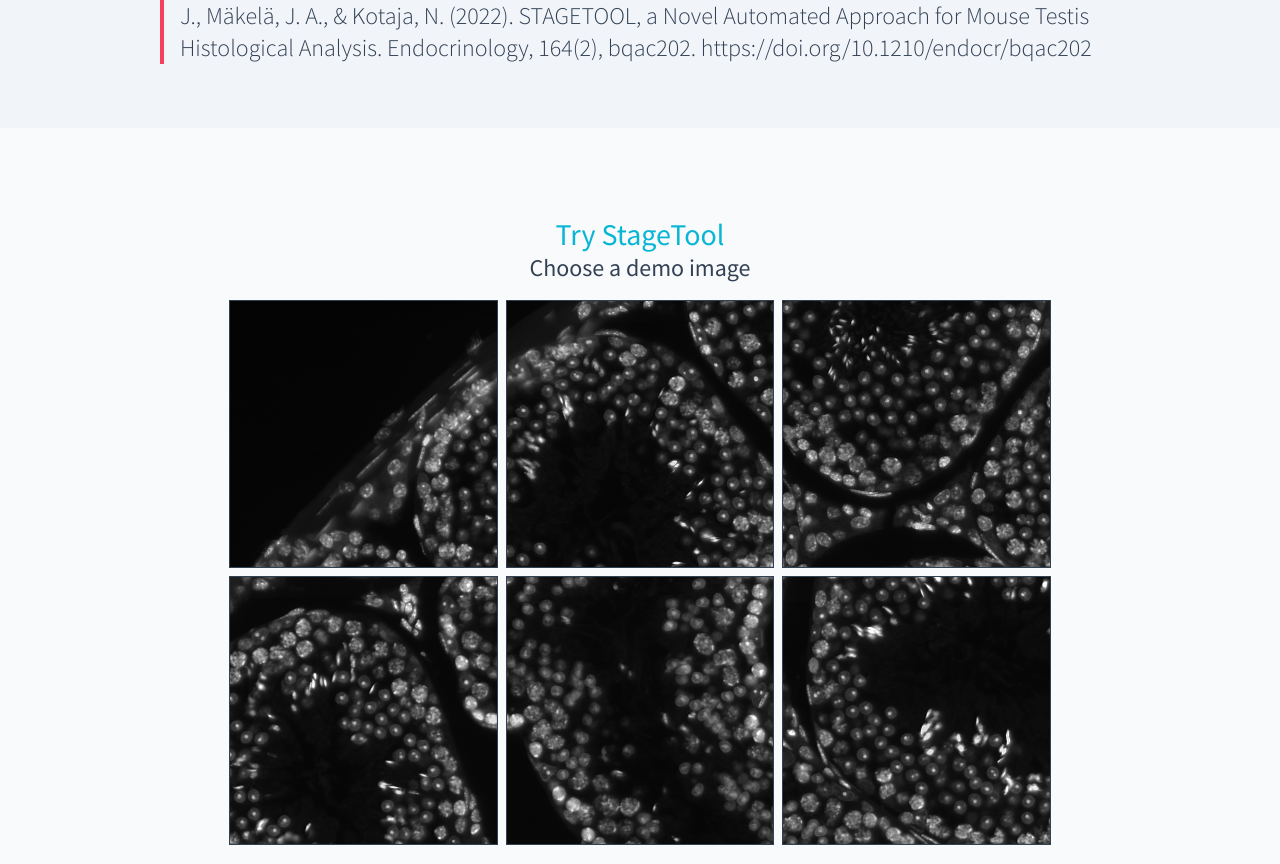
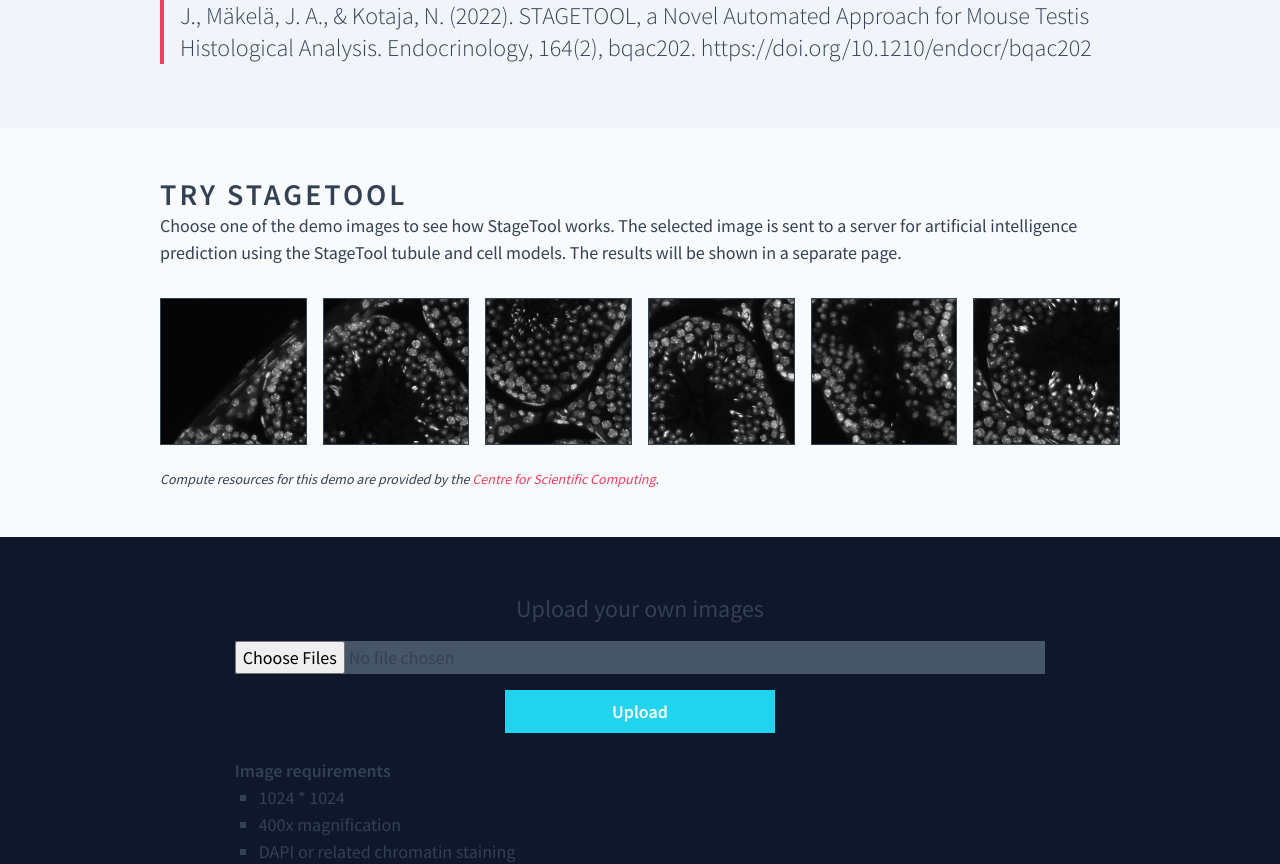
Before and after one commit to Turku-BioImaging/stagetool-ui, a Vue app: page / in a window 1280 px wide. Shown: the part 2345-3209 px from the top of the page. Built offline with nearby package versions, Linux system fonts and the light colour scheme.

Commit message:
update sample grid

```diff
--- a/src/components/SampleImageGrid.vue
+++ b/src/components/SampleImageGrid.vue
@@ -12,10 +12,15 @@ export default {
 </script>
 <template>
   <div class="sample-image-grid">
-    <div class="image-grid-container">
-      <h1>Try StageTool</h1>
-      <h2>Choose a demo image</h2>
-      <ul>
+    <div class="container mx-auto">
+      <div class="image-grid">
+        <h2>Try StageTool</h2>
+        <p >
+          Choose one of the demo images to see how StageTool works. The selected image is sent to a
+          server for artificial intelligence prediction using the StageTool tubule and cell models.
+          The results will be shown in a separate page.
+        </p>
+        <ul class="mt-8">
           <li><img @click="sendImageSrc" src="@/assets/sample-images/01.png" alt="" /></li>
           <li><img @click="sendImageSrc" src="@/assets/sample-images/02.png" alt="" /></li>
           <li><img @click="sendImageSrc" src="@/assets/sample-images/03.png" alt="" /></li>
@@ -23,36 +28,40 @@ export default {
           <li><img @click="sendImageSrc" src="@/assets/sample-images/05.png" alt="" /></li>
           <li><img @click="sendImageSrc" src="@/assets/sample-images/06.png" alt="" /></li>
         </ul>
+        <p class="mt-6 text-sm italic">Compute resources for this demo are provided by the <a href="https://csc.fi/en/" target="_blank">Centre for Scientific Computing</a>.</p>
+      </div>
     </div>
   </div>
 </template>
-<style lang="scss">
+<style lang="scss" scoped>
 div.sample-image-grid {
-  @apply p-6;
+  // @apply p-6;
 
-  div.image-grid-container {
-    h1 {
-      @apply text-center text-cyan-500 text-3xl;
+  div.image-grid {
+    @screen lg {
+      @apply w-3/4 mx-auto py-12;
     }
+
     h2 {
-      @apply text-2xl text-center mb-4;
+      // @apply text-center text-cyan-500 text-3xl;
+      @apply font-semibold uppercase tracking-widest text-3xl;
     }
     ul {
-      @apply grid grid-cols-3 gap-2;
+      @apply grid grid-cols-6 gap-4;
       li {
         @apply border border-slate-700;
 
         &:hover {
-          @apply border-cyan-500 border-4;
+          @apply border-rose-500 border-4;
         }
       }
     }
   }
 
-  @screen lg {
-    div.image-grid-container {
-      @apply w-2/3 mx-auto my-16;
-    }
-  }
+  // @screen lg {
+  //   div.image-grid-container {
+  //     @apply w-2/3 mx-auto my-16;
+  //   }
+  // }
 }
 </style>
--- a/src/scss/main.scss
+++ b/src/scss/main.scss
@@ -18,6 +18,6 @@ body {
 
   a {
     // @apply italic text-cyan-400;
-    // @apply text-cyan-400;
+    @apply text-rose-500;
   }
 }
```
Lines whose indentation alone changed are shown as unchanged.
